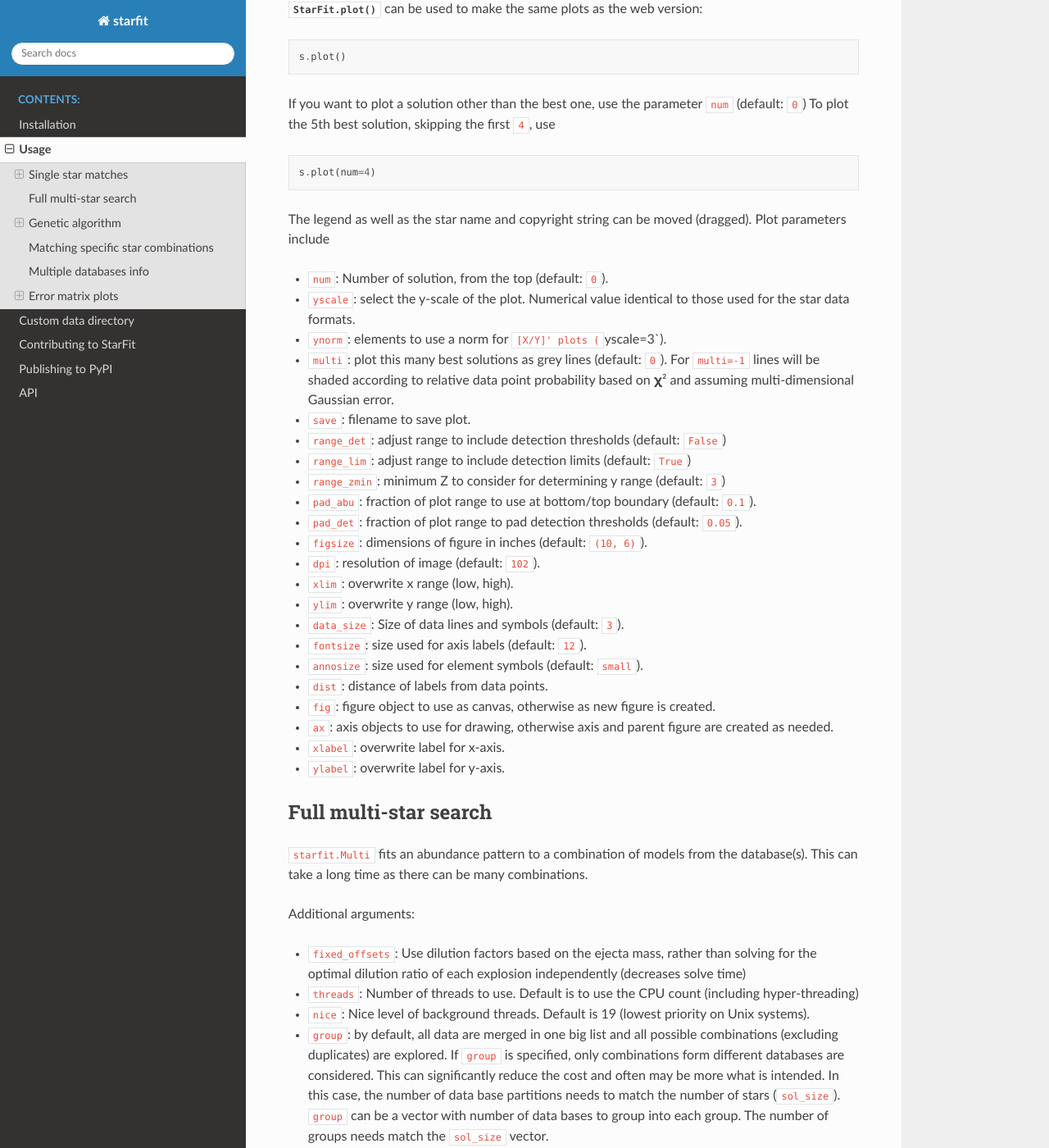
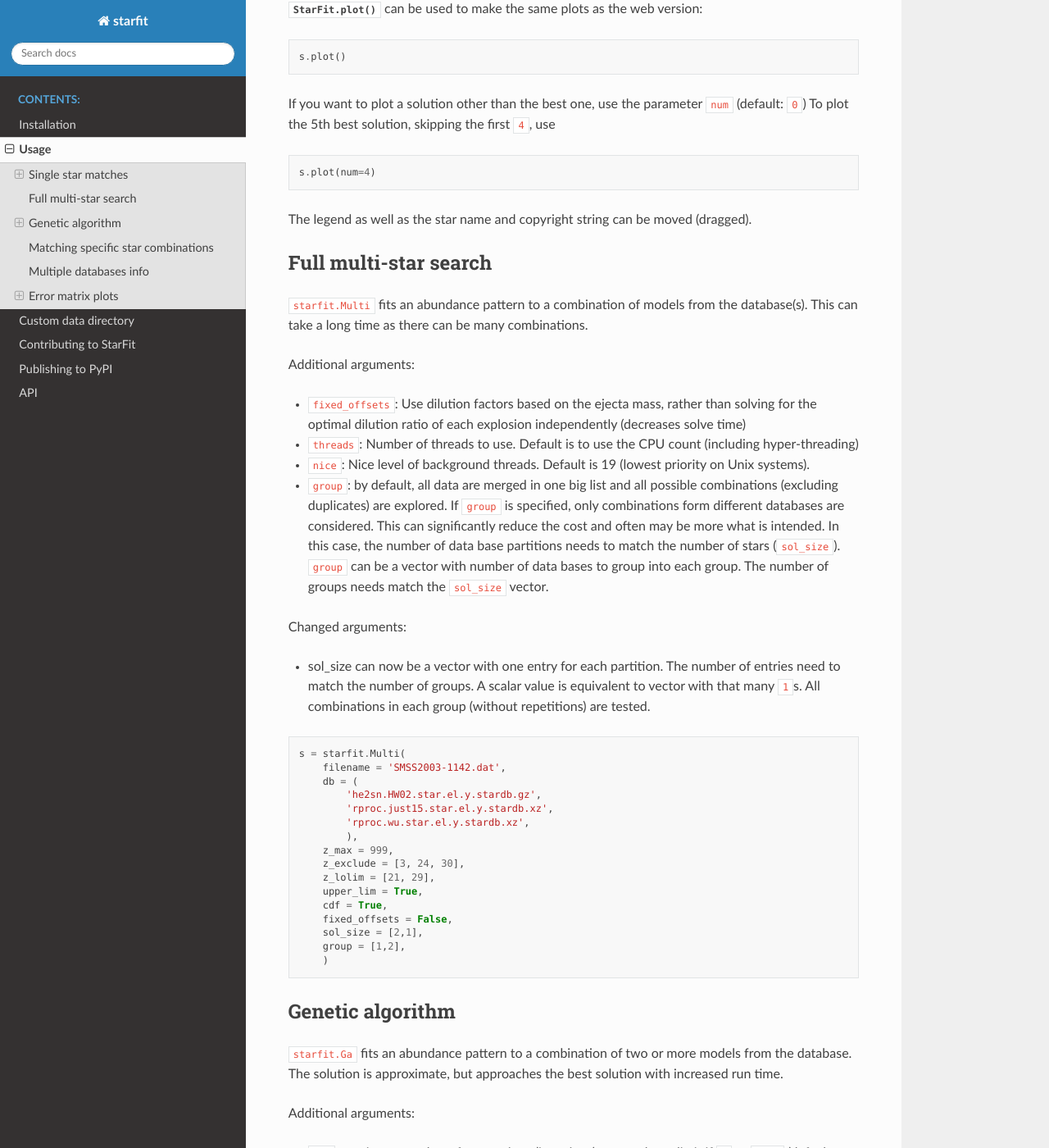
Before and after one commit to conradtchan/starfit, a Sphinx documentation site: the page built from docs/source/usage.md, in a window 1280 px wide and 1400 px high, scrolled down 1449 px. Shown: the whole window at 82% size. Built offline with Sphinx 7.4.7 and the Read the Docs theme 2.0.0, drawn with Linux system fonts in a browser that asks for light colours; pages that are not in the unit, such as notebooks, are missing from menus.

Commit message:
remove plot() parameters from usage

````diff
--- a/docs/source/usage.md
+++ b/docs/source/usage.md
@@ -64,29 +64,6 @@ If you want to plot a solution other than the best one, use the parameter `num`
 s.plot(num=4)
 ```
 The legend as well as the star name and copyright string can be moved (dragged).
-Plot parameters include
-- `num`: Number of solution, from the top (default: `0`).
-- `yscale`: select the y-scale of the plot.  Numerical value identical to those used for the star data formats.
-- `ynorm`: elements to use a norm for `[X/Y]' plots (`yscale=3`).
-- `multi`: plot this many best solutions as grey lines (default: `0`).  For `multi=-1` lines will be shaded according to relative data point probability based on &#x1D6D8;&sup2; and assuming multi-dimensional Gaussian error.
-- `save`: filename to save plot.
-- `range_det`: adjust range to include detection thresholds (default: `False`)
-- `range_lim`: adjust range to include detection limits (default: `True`)
-- `range_zmin`: minimum Z to consider for determining y range (default: `3`)
-- `pad_abu`: fraction of plot range to use at bottom/top boundary (default: `0.1`).
-- `pad_det`: fraction of plot range to pad detection thresholds (default: `0.05`).
-- `figsize`: dimensions of figure in inches (default: `(10, 6)`).
-- `dpi`: resolution of image (default: `102`).
-- `xlim`: overwrite x range (low, high).
-- `ylim`: overwrite y range (low, high).
-- `data_size`: Size of data lines and symbols (default: `3`).
-- `fontsize`: size used for axis labels (default: `12`).
-- `annosize`: size used for element symbols (default: `small`).
-- `dist`:  distance of labels from data points.
-- `fig`: figure object to use as canvas, otherwise as new figure is created.
-- `ax`: axis objects to use for drawing, otherwise axis and parent figure are created as needed.
-- `xlabel`: overwrite label for x-axis.
-- `ylabel`: overwrite label for y-axis.
 
 ## Full multi-star search
 
````
Also changed, not shown: 1 other file.
